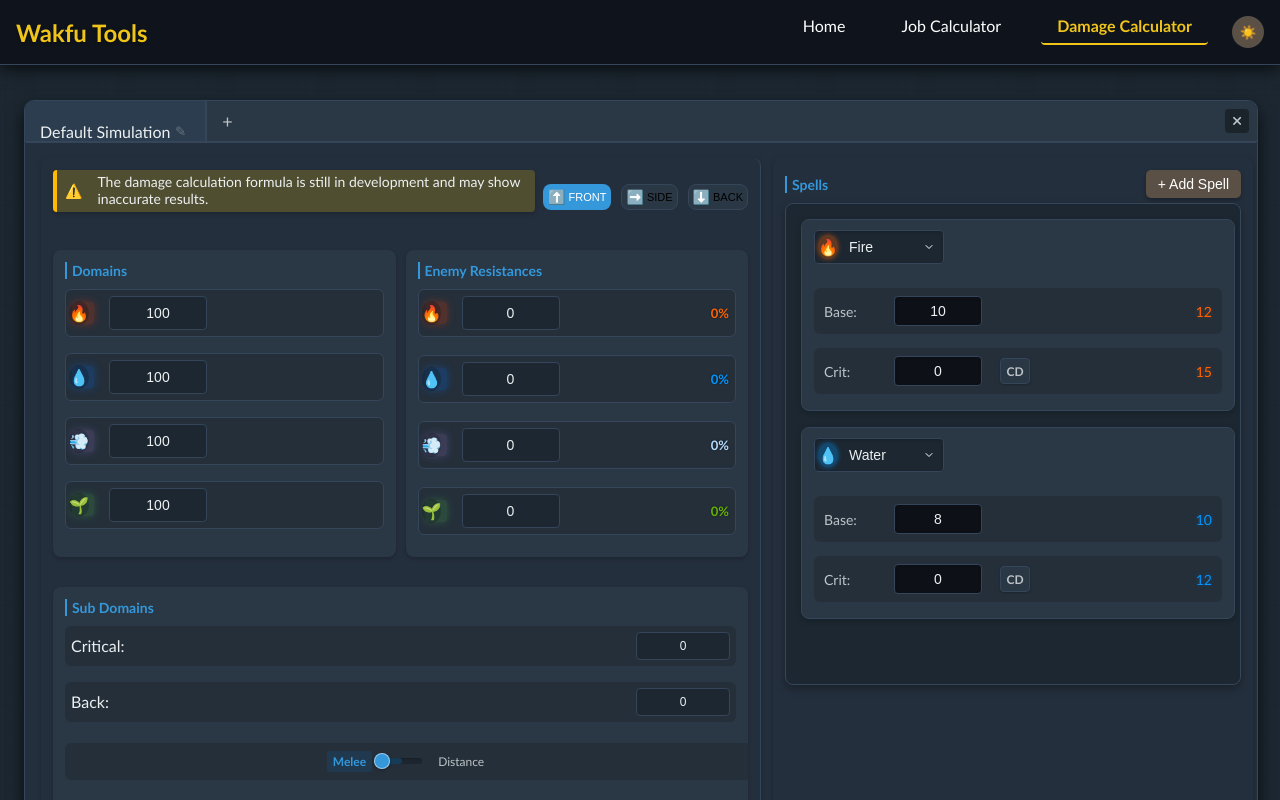
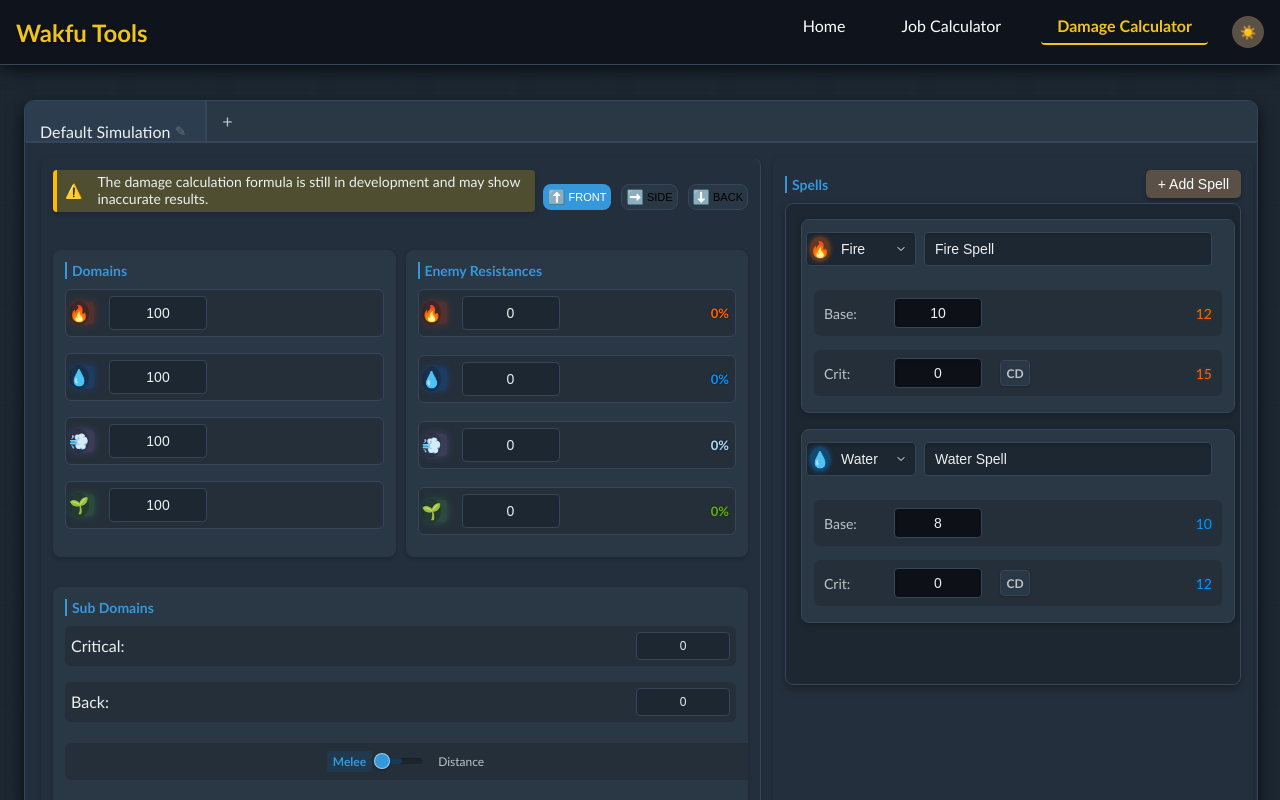
Before and after one commit to Shanksu7/WakfuCalculator, an Angular app: page /damage in a window 1280 px wide. Shown: the top 800 px of the page. Built offline with nearby package versions, Linux system fonts and the light colour scheme.

Commit message:
reworked design

```diff
--- a/src/app/services/simulation.service.ts
+++ b/src/app/services/simulation.service.ts
@@ -7,6 +7,7 @@
 // Interfaz para efectos
 export interface Effect {
   domain: string;
+  name: string;
   baseDamage: number;
   critBaseDamage: number;
   usesCritDomain: boolean;
@@ -93,8 +94,8 @@
       id: this.generateId(),
       name: 'Default Simulation',
       effects: [
-        { domain: 'fire', baseDamage: 10, critBaseDamage: 0, usesCritDomain: false, calculatedDamage: 12, calculatedCritDamage: 15 },
-        { domain: 'water', baseDamage: 8, critBaseDamage: 0, usesCritDomain: false, calculatedDamage: 10, calculatedCritDamage: 12 }
+        { domain: 'fire', name: 'Fire Spell', baseDamage: 10, critBaseDamage: 0, usesCritDomain: false, calculatedDamage: 12, calculatedCritDamage: 15 },
+        { domain: 'water', name: 'Water Spell', baseDamage: 8, critBaseDamage: 0, usesCritDomain: false, calculatedDamage: 10, calculatedCritDamage: 12 }
       ],
       domainLevels: {
         fire: 100,
@@ -170,7 +171,7 @@
         id: this.generateId(),
         name: name,
         effects: [
-          { domain: 'fire', baseDamage: 10, critBaseDamage: 0, usesCritDomain: false, calculatedDamage: 12, calculatedCritDamage: 15 }
+          { domain: 'fire', name: 'Fire Spell', baseDamage: 10, critBaseDamage: 0, usesCritDomain: false, calculatedDamage: 12, calculatedCritDamage: 15 }
         ],
         domainLevels: {
           fire: 100,
--- a/src/app/spell-card/spell-card.component.css
+++ b/src/app/spell-card/spell-card.component.css
@@ -2381,6 +2381,8 @@
   gap: 8px;
   transition: all 0.2s ease;
   border: 1px solid var(--border-color);
+  position: relative;
+  padding-top: 12px;
 }
 
 .effect-row.mini:hover {
@@ -2393,7 +2395,7 @@
   justify-content: space-between;
   width: 100%;
   align-items: center;
-  margin-bottom: 8px;
+  gap: 8px;
 }
 
 .select-wrapper.mini {
@@ -2528,7 +2530,7 @@
   justify-content: space-between;
   width: 100%;
   align-items: center;
-  margin-bottom: 8px;
+  gap: 8px;
 }
 
 .select-wrapper.mini .element-emoji.mini {
@@ -2955,10 +2957,11 @@
   background-color: var(--background-tertiary);
   border: 1px solid var(--border-color);
   border-radius: 8px;
-  padding: 10px 12px;
+  padding: 12px 12px 10px 12px;
   margin-bottom: 8px;
   box-shadow: 0 2px 6px rgba(0, 0, 0, 0.2);
   transition: all 0.2s ease;
+  position: relative;
 }
 
 .effect-row.mini:hover {
@@ -3062,20 +3065,67 @@
   box-shadow: 0 0 8px rgba(0, 150, 255, 0.5);
 }
 
+/* Botón de eliminar mejorado */
+.remove-button.mini {
+  position: absolute;
+  top: 5px;
+  right: 5px;
+  width: 20px;
+  height: 20px;
+  display: flex;
+  justify-content: center;
+  align-items: center;
+  background: rgba(0, 0, 0, 0.25);
+  border: 1px solid rgba(255, 255, 255, 0.1);
+  color: var(--text-secondary);
+  cursor: pointer;
+  font-size: 14px;
+  border-radius: 50%;
+  transition: all 0.2s ease;
+  padding: 0;
+  line-height: 1;
+  z-index: 10;
+  box-shadow: 0 1px 3px rgba(0, 0, 0, 0.2);
+  opacity: 0;
+  visibility: hidden;
+}
+
+.effect-row.mini:hover .remove-button.mini {
+  opacity: 1;
+  visibility: visible;
+}
+
+.remove-button.mini:hover {
+  color: #fff;
+  background: rgba(220, 53, 69, 0.7);
+  transform: scale(1.1);
+  box-shadow: 0 0 8px rgba(220, 53, 69, 0.4);
+}
+
+.effect-header {
+  display: flex;
+  justify-content: flex-start;
+  width: 100%;
+  align-items: center;
+  gap: 8px;
+  margin-bottom: 8px;
+  padding-right: 16px;
+}
+
 /* Ajustar el select para igualar los domains */
 .select-wrapper.mini {
   height: 34px;
-  width: 130px;
-  min-width: 130px;
+  width: 110px;
+  min-width: 110px;
   overflow: visible;
   position: relative;
   border-radius: 4px;
 }
 
 .domain-select.mini {
-  width: 130px;
-  min-width: 130px;
-  padding: 6px 26px 6px 34px;
+  width: 110px;
+  min-width: 110px;
+  padding: 6px 20px 6px 34px;
   font-size: 14px;
   height: 34px;
   box-sizing: border-box;
@@ -3159,30 +3209,35 @@
   margin-top: 8px;
 }
 
-.effect-header {
-  display: flex;
-  justify-content: space-between;
-  width: 100%;
-  align-items: center;
-}
-
-/* Botón de eliminar más visible */
-.remove-button.mini {
-  width: 24px;
-  height: 24px;
-  display: flex;
-  justify-content: center;
-  align-items: center;
-  background: rgba(0, 0, 0, 0.2);
-  border: none;
+/* Estilos para el campo de nombre del hechizo */
+.spell-name-field {
+  flex: 1;
+}
+
+.spell-name-input {
+  width: calc(100% - 2px);
+  max-width: 100%;
+  padding: 6px 10px;
+  background-color: var(--background-primary);
+  color: var(--text-primary);
+  border: 1px solid var(--border-color);
+  border-radius: 4px;
+  font-size: 14px;
+  transition: all 0.2s ease;
+  box-shadow: inset 0 1px 3px rgba(0, 0, 0, 0.2);
+  height: 34px;
+  box-sizing: border-box;
+  overflow: hidden;
+  text-overflow: ellipsis;
+}
+
+.spell-name-input:focus {
+  outline: none;
+  border-color: var(--accent-color);
+  box-shadow: 0 0 0 2px rgba(var(--accent-color-rgb), 0.25);
+}
+
+.spell-name-input::placeholder {
   color: var(--text-secondary);
-  cursor: pointer;
-  font-size: 14px;
-  border-radius: 4px;
-  transition: background-color 0.2s, color 0.2s;
-}
-
-.remove-button.mini:hover {
-  color: var(--text-primary);
-  background: rgba(255, 0, 0, 0.3);
-}
+  opacity: 0.7;
+}
--- a/src/app/spell-card/spell-card.component.html
+++ b/src/app/spell-card/spell-card.component.html
@@ -252,6 +252,7 @@
         </div>
         <div class="effects-container compact">
           <div class="effect-row mini" *ngFor="let effect of effects; let i = index" [ngClass]="effect.domain">
+            <button class="remove-button mini" (click)="eliminarEfecto(i)" title="Remove spell">×</button>
             <div class="effect-header">
               <div class="select-wrapper mini">
                 <div class="select-icon mini">
@@ -272,7 +273,9 @@
                   <option value="air">Air</option>
                 </select>
               </div>
-              <button class="remove-button mini" (click)="eliminarEfecto(i)">✕</button>
+              <div class="spell-name-field">
+                <input type="text" [(ngModel)]="effect.name" placeholder="Spell name" class="spell-name-input" (change)="saveCurrentSimulation()">
+              </div>
             </div>
 
             <div class="effect-damages mini">
--- a/src/app/spell-card/spell-card.component.ts
+++ b/src/app/spell-card/spell-card.component.ts
@@ -205,6 +205,7 @@
   agregarEfecto(): void {
     this.effects.push({
       domain: this.availableDomains[0],
+      name: `Spell ${this.effects.length + 1}`,
       baseDamage: 0,
       critBaseDamage: 0,
       usesCritDomain: false,
```
